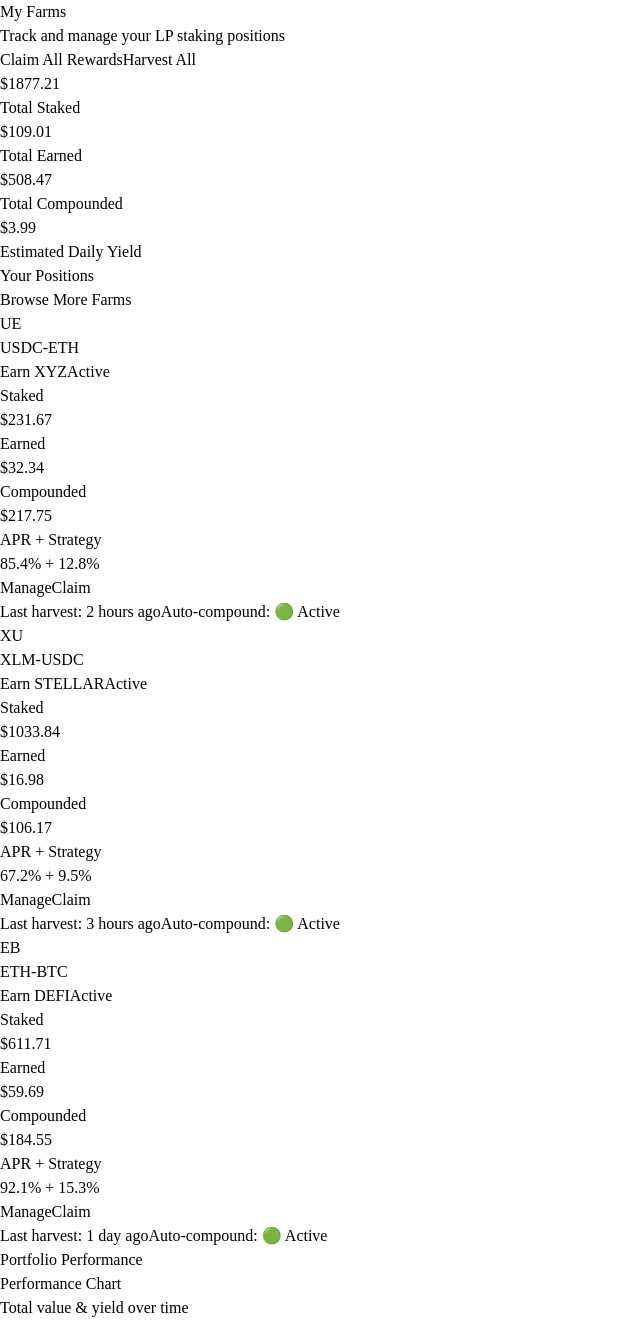
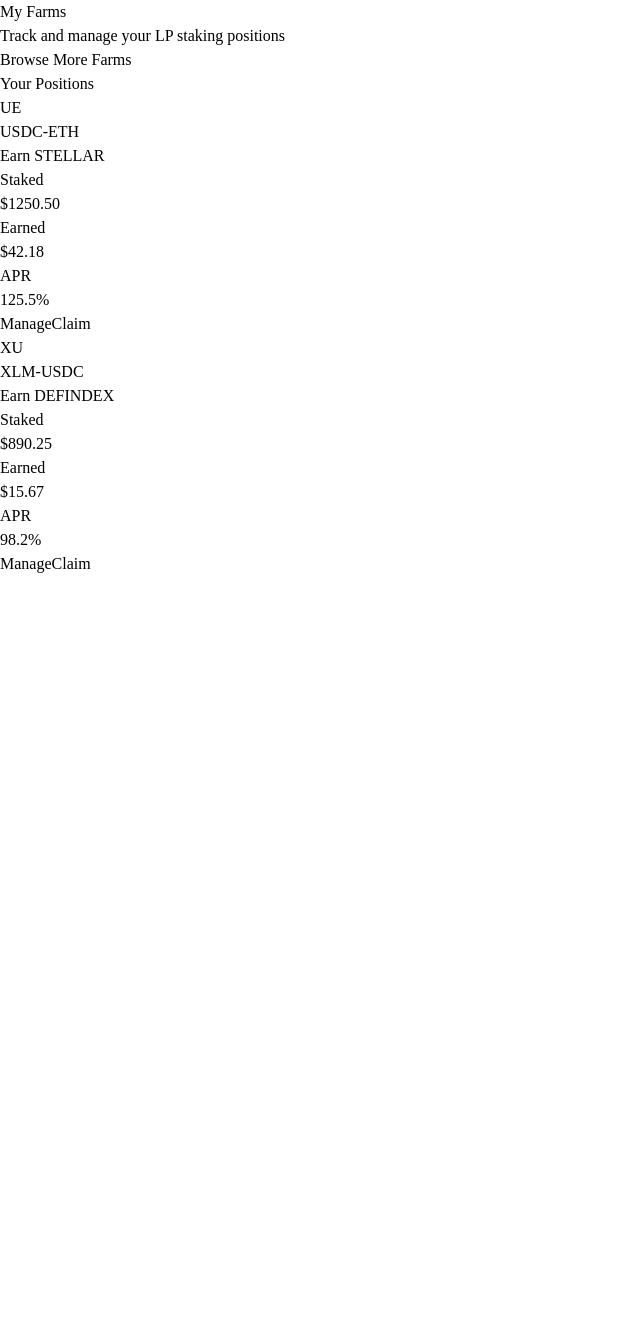
Before and after one commit to Smitbafna/xLP-Farm-Protocol, a Next.js app in the folder monorepo/apps/web/: page /dashboard in a window 1280 px wide. Shown: the whole page, without its empty margins (0-640 px from the left). After the commit the page ends 800 px from the top, so only its background shows below. Built offline with nearby package versions, Linux system fonts and the light colour scheme; a web font is replaced by a local one.

Commit message:
feat: create basic dashboard with user farm positions display

```diff
--- a/monorepo/apps/web/app/dashboard/page.tsx
+++ b/monorepo/apps/web/app/dashboard/page.tsx
@@ -2,7 +2,6 @@
 
 import { useState, useEffect } from 'react';
 import Link from 'next/link';
-import { Farm, FarmStorage } from '../../lib/farmStorage';
 
 interface UserFarm {
   id: number;
@@ -10,78 +9,42 @@
   rewardToken: string;
   stakedAmount: number;
   earnedRewards: number;
-  compoundedAmount: number;
   apr: number;
-  strategyApy: number;
   isActive: boolean;
-  lastHarvest: string;
-}
-
-interface DashboardSummary {
-  totalStaked: number;
-  totalEarned: number;
-  totalCompounded: number;
-  dailyYield: number;
 }
 
 export default function MyFarmsDashboard() {
   const [userFarms, setUserFarms] = useState<UserFarm[]>([]);
-  const [summary, setSummary] = useState<DashboardSummary | null>(null);
   const [loading, setLoading] = useState(true);
-  const [allFarms, setAllFarms] = useState<Farm[]>([]);
 
   useEffect(() => {
-    // Load farms from localStorage and generate mock user positions
-    const loadUserFarms = () => {
-      try {
-        const farms = FarmStorage.getFarms();
-        setAllFarms(farms);
+    // Mock loading delay
+    setTimeout(() => {
+      const mockUserFarms: UserFarm[] = [
+        {
+          id: 1,
+          lpPair: 'USDC-ETH',
+          rewardToken: 'STELLAR',
+          stakedAmount: 1250.50,
+          earnedRewards: 42.18,
+          apr: 125.5,
+          isActive: true,
+        },
+        {
+          id: 2,
+          lpPair: 'XLM-USDC',
+          rewardToken: 'DEFINDEX',
+          stakedAmount: 890.25,
+          earnedRewards: 15.67,
+          apr: 98.2,
+          isActive: true,
+        },
+      ];
 
-        // Mock user positions - in real app, this would come from contracts
-        const mockUserFarms: UserFarm[] = farms
-          .filter(farm => farm.isActive)
-          .slice(0, 3) // Show only first 3 active farms as user farms
-          .map(farm => ({
-            id: farm.id,
-            lpPair: farm.lpPair,
-            rewardToken: farm.rewardToken,
-            stakedAmount: Math.random() * 1000 + 100,
-            earnedRewards: Math.random() * 50 + 10,
-            compoundedAmount: Math.random() * 200 + 50,
-            apr: farm.apr,
-            strategyApy: farm.strategyApy || 0,
-            isActive: farm.isActive,
-            lastHarvest: ['2 hours ago', '1 day ago', '3 hours ago'][Math.floor(Math.random() * 3)] || '2 hours ago',
-          }));
-
-        setUserFarms(mockUserFarms);
-
-        // Calculate summary from user farms
-        const mockSummary: DashboardSummary = {
-          totalStaked: mockUserFarms.reduce((sum, farm) => sum + farm.stakedAmount, 0),
-          totalEarned: mockUserFarms.reduce((sum, farm) => sum + farm.earnedRewards, 0),
-          totalCompounded: mockUserFarms.reduce((sum, farm) => sum + farm.compoundedAmount, 0),
-          dailyYield: mockUserFarms.reduce((sum, farm) => sum + (farm.stakedAmount * farm.apr / 365 / 100), 0),
-        };
-
-        setSummary(mockSummary);
-        setLoading(false);
-      } catch (error) {
-        console.error('Error loading user farms:', error);
-        setLoading(false);
-      }
-    };
-
-    loadUserFarms();
+      setUserFarms(mockUserFarms);
+      setLoading(false);
+    }, 1000);
   }, []);
-
-  const handleClaimAll = () => {
-    console.log('Claiming all rewards');
-  };
-
-  const handleHarvestAll = () => {
-    console.log('Harvesting and compounding all farms');
-  };
 
   if (loading) {
     return (
@@ -105,60 +68,22 @@
             <h1 className="text-3xl font-bold text-gray-900">My Farms</h1>
             <p className="text-gray-600">Track and manage your LP staking positions</p>
           </div>
-          <div className="flex space-x-3">
-            <button
-              onClick={handleClaimAll}
-              className="px-4 py-2 bg-green-600 text-white rounded-md hover:bg-green-700"
-            >
-              Claim All Rewards
+          <Link href="/">
+            <button className="px-4 py-2 border border-gray-300 rounded-md text-gray-700 hover:bg-gray-50">
+              Browse More Farms
             </button>
-            <button
-              onClick={handleHarvestAll}
-              className="px-4 py-2 bg-purple-600 text-white rounded-md hover:bg-purple-700"
-            >
-              Harvest All
-            </button>
-          </div>
+          </Link>
         </div>
-
-        {/* Summary Cards */}
-        {summary && (
-          <div className="grid grid-cols-1 md:grid-cols-4 gap-6 mb-8">
-            <div className="bg-white rounded-lg p-6 shadow-sm">
-              <div className="text-2xl font-bold text-indigo-600">${summary.totalStaked.toFixed(2)}</div>
-              <div className="text-sm text-gray-600">Total Staked</div>
-            </div>
-            <div className="bg-white rounded-lg p-6 shadow-sm">
-              <div className="text-2xl font-bold text-green-600">${summary.totalEarned.toFixed(2)}</div>
-              <div className="text-sm text-gray-600">Total Earned</div>
-            </div>
-            <div className="bg-white rounded-lg p-6 shadow-sm">
-              <div className="text-2xl font-bold text-purple-600">${summary.totalCompounded.toFixed(2)}</div>
-              <div className="text-sm text-gray-600">Total Compounded</div>
-            </div>
-            <div className="bg-white rounded-lg p-6 shadow-sm">
-              <div className="text-2xl font-bold text-orange-600">${summary.dailyYield.toFixed(2)}</div>
-              <div className="text-sm text-gray-600">Estimated Daily Yield</div>
-            </div>
-          </div>
-        )}
 
         {/* Farms List */}
         <div className="space-y-6">
-          <div className="flex justify-between items-center">
-            <h2 className="text-2xl font-semibold text-gray-900">Your Positions</h2>
-            <Link href="/">
-              <button className="px-4 py-2 border border-gray-300 rounded-md text-gray-700 hover:bg-gray-50">
-                Browse More Farms
-              </button>
-            </Link>
-          </div>
+          <h2 className="text-2xl font-semibold text-gray-900">Your Positions</h2>
 
           {userFarms.length === 0 ? (
             <div className="bg-white rounded-lg p-12 text-center shadow-sm">
               <div className="text-gray-400 text-6xl mb-4">🌾</div>
               <h3 className="text-xl font-semibold text-gray-900 mb-2">No farms yet</h3>
-              <p className="text-gray-600 mb-6">Start staking LP tokens to earn rewards and compound your yields</p>
+              <p className="text-gray-600 mb-6">Start staking LP tokens to earn rewards</p>
               <Link href="/">
                 <button className="px-6 py-3 bg-indigo-600 text-white rounded-md hover:bg-indigo-700">
                   Browse Farms
@@ -168,45 +93,32 @@
           ) : (
             <div className="space-y-4">
               {userFarms.map((farm) => (
-                <div key={farm.id} className="bg-white rounded-lg p-6 shadow-sm hover:shadow-md transition-shadow">
-                  <div className="flex flex-col lg:flex-row lg:items-center lg:justify-between">
+                <div key={farm.id} className="bg-white rounded-lg p-6 shadow-sm">
+                  <div className="flex items-center justify-between">
                     {/* Farm Info */}
-                    <div className="flex items-center space-x-4 mb-4 lg:mb-0">
+                    <div className="flex items-center space-x-4">
                       <div className="w-12 h-12 bg-gradient-to-br from-indigo-500 to-purple-600 rounded-lg flex items-center justify-center text-white font-bold">
                         {farm.lpPair.split('-')[0][0]}{farm.lpPair.split('-')[1][0]}
                       </div>
                       <div>
                         <h3 className="text-lg font-semibold">{farm.lpPair}</h3>
-                        <div className="flex items-center space-x-2">
-                          <span className="text-sm text-gray-600">Earn {farm.rewardToken}</span>
-                          <span className={`px-2 py-1 rounded-full text-xs font-medium ${
-                            farm.isActive
-                              ? 'bg-green-100 text-green-800'
-                              : 'bg-gray-100 text-gray-800'
-                          }`}>
-                            {farm.isActive ? 'Active' : 'Ended'}
-                          </span>
-                        </div>
+                        <span className="text-sm text-gray-600">Earn {farm.rewardToken}</span>
                       </div>
                     </div>
 
                     {/* Position Details */}
-                    <div className="grid grid-cols-2 lg:grid-cols-4 gap-4 lg:gap-8 mb-4 lg:mb-0">
-                      <div className="text-center lg:text-left">
+                    <div className="flex space-x-8">
+                      <div className="text-center">
                         <div className="text-sm text-gray-600">Staked</div>
                         <div className="font-semibold">${farm.stakedAmount.toFixed(2)}</div>
                       </div>
-                      <div className="text-center lg:text-left">
+                      <div className="text-center">
                         <div className="text-sm text-gray-600">Earned</div>
                         <div className="font-semibold text-green-600">${farm.earnedRewards.toFixed(2)}</div>
                       </div>
-                      <div className="text-center lg:text-left">
-                        <div className="text-sm text-gray-600">Compounded</div>
-                        <div className="font-semibold text-purple-600">${farm.compoundedAmount.toFixed(2)}</div>
-                      </div>
-                      <div className="text-center lg:text-left">
-                        <div className="text-sm text-gray-600">APR + Strategy</div>
-                        <div className="font-semibold">{farm.apr.toFixed(1)}% + {farm.strategyApy.toFixed(1)}%</div>
+                      <div className="text-center">
+                        <div className="text-sm text-gray-600">APR</div>
+                        <div className="font-semibold">{farm.apr.toFixed(1)}%</div>
                       </div>
                     </div>
 
@@ -224,28 +136,11 @@
                       )}
                     </div>
                   </div>
-
-                  {/* Last Harvest Info */}
-                  <div className="mt-4 pt-4 border-t border-gray-100 flex justify-between items-center text-sm text-gray-600">
-                    <span>Last harvest: {farm.lastHarvest}</span>
-                    <span>Auto-compound: {farm.isActive ? '🟢 Active' : '🔴 Inactive'}</span>
-                  </div>
                 </div>
               ))}
             </div>
           )}
         </div>
-
-        {/* Portfolio Performance */}
-        <div className="mt-12 bg-white rounded-lg p-6 shadow-sm">
-          <h3 className="text-xl font-semibold mb-4">Portfolio Performance</h3>
-          <div className="h-64 bg-gray-50 rounded-lg flex items-center justify-center">
-            <div className="text-center text-gray-500">
-              <div className="text-lg font-medium">Performance Chart</div>
-              <div className="text-sm">Total value & yield over time</div>
-            </div>
-          </div>
-        </div>
       </div>
     </div>
   );
```
